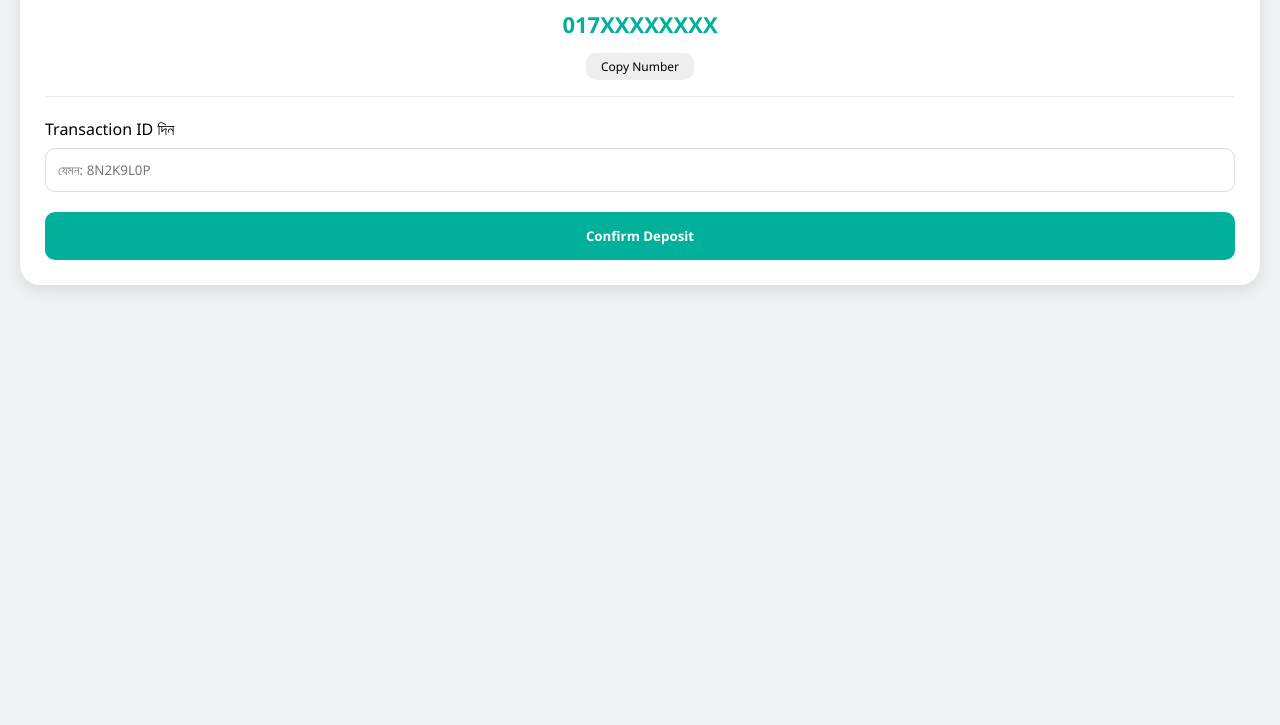
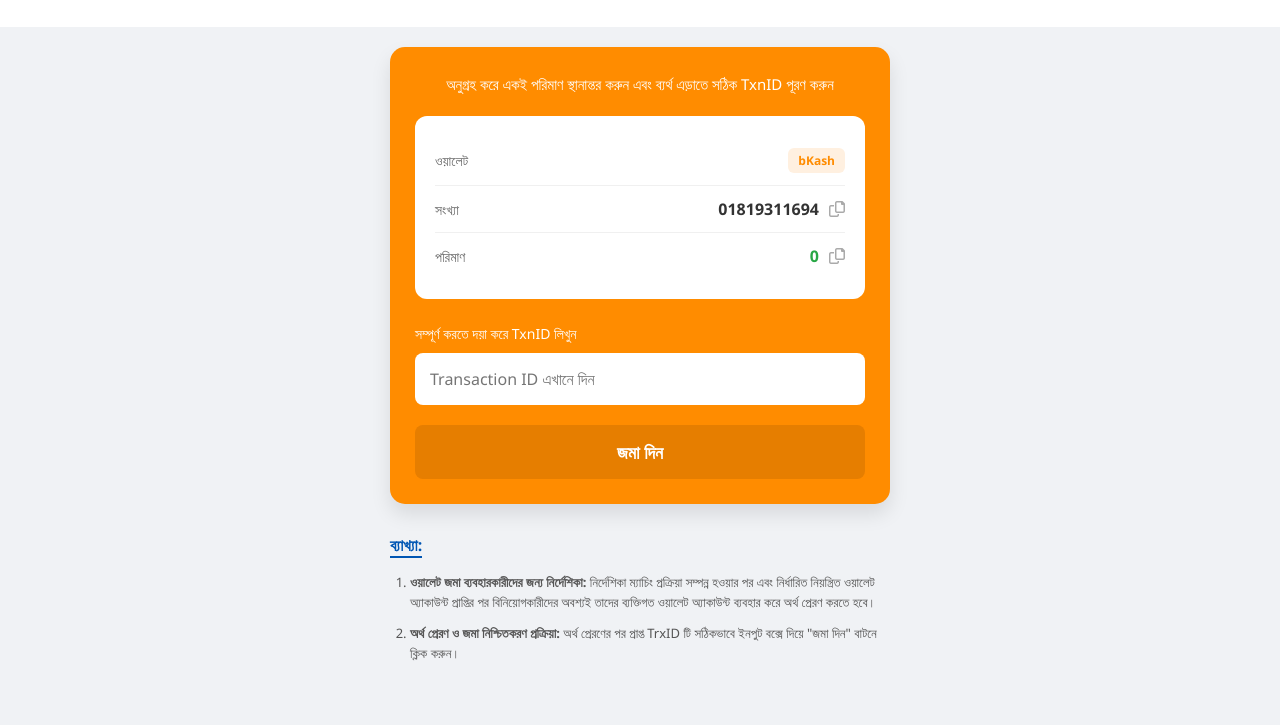
Before and after one commit to najmulhasan018193116-alt/ai-signal, a plain HTML site: page payment_details.html in a window 1280 px wide. Shown: the part 95-820 px from the top of the page. Drawn offline with Linux system fonts and the light colour scheme.

Commit message:
Update payment_details.html

```diff
--- a/payment_details.html
+++ b/payment_details.html
@@ -3,43 +3,145 @@
 <head>
     <meta charset="UTF-8">
     <meta name="viewport" content="width=device-width, initial-scale=1.0">
-    <title>Payment Details</title>
+    <title>Payment - ai-signal</title>
     <link rel="stylesheet" href="https://cdnjs.cloudflare.com/ajax/libs/font-awesome/6.0.0/css/all.min.css">
     <style>
         * { margin:0; padding:0; box-sizing:border-box; font-family: 'Segoe UI', sans-serif; }
-        body { background: #f0f2f5; padding: 20px; }
-        .card { background: white; padding: 25px; border-radius: 20px; text-align: center; box-shadow: 0 5px 15px rgba(0,0,0,0.1); }
-        .admin-num { font-size: 22px; font-weight: bold; color: #00b09b; margin: 15px 0; display: block; }
-        .copy-btn { padding: 5px 15px; background: #eee; border-radius: 10px; cursor: pointer; font-size: 12px; }
-        .input-box { text-align: left; margin-top: 20px; }
-        .input-box input { width: 100%; padding: 12px; border: 1px solid #ddd; border-radius: 10px; margin-top: 8px; }
-        .final-btn { width: 100%; background: #00b09b; color: white; border: none; padding: 15px; border-radius: 10px; margin-top: 20px; font-weight: bold; }
+        body { background: #f0f2f5; padding-bottom: 50px; }
+
+        /* হেডার স্টাইল */
+        .top-header { text-align: center; padding: 30px 0; background: #fff; margin-bottom: 20px; }
+        .top-header h1 { font-size: 28px; color: #333; margin-bottom: 5px; }
+        .top-header p { font-size: 14px; color: #888; }
+
+        .container { width: 92%; max-width: 500px; margin: 0 auto; }
+
+        /* মেইন পেমেন্ট কার্ড */
+        .payment-card {
+            background: #ff8c00; /* স্ক্রিনশটের মতো অরেঞ্জ থিম */
+            border-radius: 15px;
+            padding: 25px;
+            color: white;
+            box-shadow: 0 10px 20px rgba(0,0,0,0.1);
+        }
+
+        .payment-card h4 { font-size: 15px; line-height: 1.6; margin-bottom: 20px; text-align: center; font-weight: 500; }
+
+        /* ইনফো বক্স */
+        .info-box {
+            background: white;
+            border-radius: 12px;
+            padding: 20px;
+            color: #333;
+        }
+
+        .info-row {
+            display: flex;
+            justify-content: space-between;
+            align-items: center;
+            padding: 12px 0;
+            border-bottom: 1px solid #f0f0f0;
+        }
+
+        .info-row:last-child { border-bottom: none; }
+
+        .label { color: #666; font-size: 14px; display: flex; align-items: center; gap: 8px; }
+        .value { font-weight: 700; font-size: 16px; color: #333; display: flex; align-items: center; gap: 10px; }
+
+        .method-tag { background: #fff0e0; color: #ff8c00; padding: 4px 10px; border-radius: 6px; font-size: 12px; }
+        .copy-icon { color: #aaa; cursor: pointer; transition: 0.3s; }
+        .copy-icon:active { color: #ff8c00; transform: scale(1.2); }
+
+        /* ইনপুট এবং বাটন */
+        .trx-section { margin-top: 25px; }
+        .trx-section label { display: block; color: white; margin-bottom: 10px; font-size: 14px; }
+
+        .trx-input {
+            width: 100%;
+            padding: 15px;
+            border-radius: 8px;
+            border: none;
+            outline: none;
+            font-size: 16px;
+            margin-bottom: 20px;
+        }
+
+        .submit-btn {
+            width: 100%;
+            padding: 15px;
+            border: none;
+            background: #e67e00;
+            color: white;
+            border-radius: 8px;
+            font-size: 18px;
+            font-weight: bold;
+            cursor: pointer;
+            transition: 0.3s;
+        }
+
+        .submit-btn:active { transform: scale(0.98); background: #cc7000; }
+
+        /* ইন্সট্রাকশন */
+        .instruction { margin-top: 30px; }
+        .instruction h3 { font-size: 16px; color: #0056b3; margin-bottom: 15px; border-bottom: 2px solid #0056b3; display: inline-block; }
+        .instruction ol { padding-left: 20px; }
+        .instruction li { font-size: 13px; color: #555; margin-bottom: 12px; line-height: 1.5; }
     </style>
 </head>
 <body>
 
-    <div class="card">
-        <h3 id="methName">Payment</h3>
-        <p style="font-size: 14px; color: #666;">নিচের নম্বরে টাকা <b>Send Money</b> করুন</p>
+    <div class="top-header">
+        <h1>Payment</h1>
+        <p id="currentTime">Loading time...</p>
+    </div>
 
-        <span class="admin-num" id="adminNumber">017XXXXXXXX</span>
-        <span class="copy-btn" onclick="copyNum()">Copy Number</span>
+    <div class="container">
+        <div class="payment-card">
+            <h4>অনুগ্রহ করে একই পরিমাণ স্থানান্তর করুন এবং ব্যর্থ এড়াতে সঠিক TxnID পূরণ করুন</h4>
 
-        <hr style="margin: 20px 0; opacity: 0.2;">
+            <div class="info-box">
+                <div class="info-row">
+                    <span class="label">ওয়ালেট</span>
+                    <span class="value">
+                        <span id="displayMethod" class="method-tag">Loading...</span>
+                    </span>
+                </div>
+                <div class="info-row">
+                    <span class="label">সংখ্যা</span>
+                    <span class="value">
+                        <span id="adminNumber">01819311694</span> <i class="far fa-copy copy-icon" onclick="copyText('adminNumber')"></i>
+                    </span>
+                </div>
+                <div class="info-row">
+                    <span class="label">পরিমাণ</span>
+                    <span class="value" style="color: #28a745;">
+                        <span id="displayAmount">00</span>
+                        <i class="far fa-copy copy-icon" onclick="copyText('displayAmount')"></i>
+                    </span>
+                </div>
+            </div>
 
-        <div class="input-box">
-            <label>Transaction ID দিন</label>
-            <input type="text" id="trxID" placeholder="যেমন: 8N2K9L0P">
+            <div class="trx-section">
+                <label>সম্পূর্ণ করতে দয়া করে TxnID লিখুন</label>
+                <input type="text" id="trxID" class="trx-input" placeholder="Transaction ID এখানে দিন">
+                <button class="submit-btn" onclick="saveToFirebase()">জমা দিন</button>
+            </div>
         </div>
 
-        <button class="final-btn" onclick="saveToFirebase()">Confirm Deposit</button>
+        <div class="instruction">
+            <h3>ব্যাখ্যা:</h3>
+            <ol>
+                <li><b>ওয়ালেট জমা ব্যবহারকারীদের জন্য নির্দেশিকা:</b> নির্দেশিকা ম্যাচিং প্রক্রিয়া সম্পন্ন হওয়ার পর এবং নির্ধারিত নিয়ন্ত্রিত ওয়ালেট অ্যাকাউন্ট প্রাপ্তির পর বিনিয়োগকারীদের অবশ্যই তাদের ব্যক্তিগত ওয়ালেট অ্যাকাউন্ট ব্যবহার করে অর্থ প্রেরণ করতে হবে।</li>
+                <li><b>অর্থ প্রেরণ ও জমা নিশ্চিতকরণ প্রক্রিয়া:</b> অর্থ প্রেরণের পর প্রাপ্ত TrxID টি সঠিকভাবে ইনপুট বক্সে দিয়ে "জমা দিন" বাটনে ক্লিক করুন।</li>
+            </ol>
+        </div>
     </div>
 
     <script src="https://www.gstatic.com/firebasejs/8.10.0/firebase-app.js"></script>
     <script src="https://www.gstatic.com/firebasejs/8.10.0/firebase-database.js"></script>
 
     <script>
-        // আপনার দেওয়া কনফিগ এখানে সেট করা হয়েছে
+        // আপনার Firebase Config
         const firebaseConfig = {
           apiKey: "AIzaSyAoZ39EQR-Buy6QJT71P2R4wL0RyiOQaAc",
           authDomain: "ai-signal-75e73.firebaseapp.com",
@@ -48,20 +150,23 @@
           messagingSenderId: "610985325221",
           appId: "1:610985325221:web:16e2600afb3b3698ae534c",
           measurementId: "G-5X29WBQHJK",
-          databaseURL: "https://ai-signal-75e73-default-rtdb.firebaseio.com" // এটি আপনার ডাটাবেস ইউআরএল
+          databaseURL: "https://ai-signal-75e73-default-rtdb.firebaseio.com"
         };
 
-        // Initialize Firebase
         firebase.initializeApp(firebaseConfig);
         const database = firebase.database();
 
-        // মেথড নাম দেখানো
-        document.getElementById("methName").innerText = (localStorage.getItem("dep_method") || "bKash") + " Payment";
+        // পেজ লোড হলে ডাটা বসানো
+        window.onload = function() {
+            document.getElementById("displayMethod").innerText = localStorage.getItem("dep_method") || "bKash";
+            document.getElementById("displayAmount").innerText = localStorage.getItem("dep_amt") || "0";
+            document.getElementById("currentTime").innerText = new Date().toLocaleString();
+        };
 
-        function copyNum() {
-            const num = document.getElementById("adminNumber").innerText;
-            navigator.clipboard.writeText(num);
-            alert("নম্বর কপি হয়েছে!");
+        function copyText(id) {
+            const text = document.getElementById(id).innerText;
+            navigator.clipboard.writeText(text);
+            alert("কপি হয়েছে!");
         }
 
         function saveToFirebase() {
@@ -75,7 +180,6 @@
                 return;
             }
 
-            // ডাটাবেসে সেভ করা
             database.ref('deposits/').push({
                 user: userNum,
                 amount: amt,
@@ -84,11 +188,9 @@
                 status: "Pending",
                 time: new Date().toLocaleString()
             }).then(() => {
-                alert("ডিপোজিট সফলভাবে সাবমিট হয়েছে!");
+                alert("সফলভাবে জমা হয়েছে!");
                 window.location.href = "account.html";
-            }).catch((error) => {
-                alert("Error: " + error.message);
-            });
+            }).catch((err) => alert(err.message));
         }
     </script>
 </body>
```
